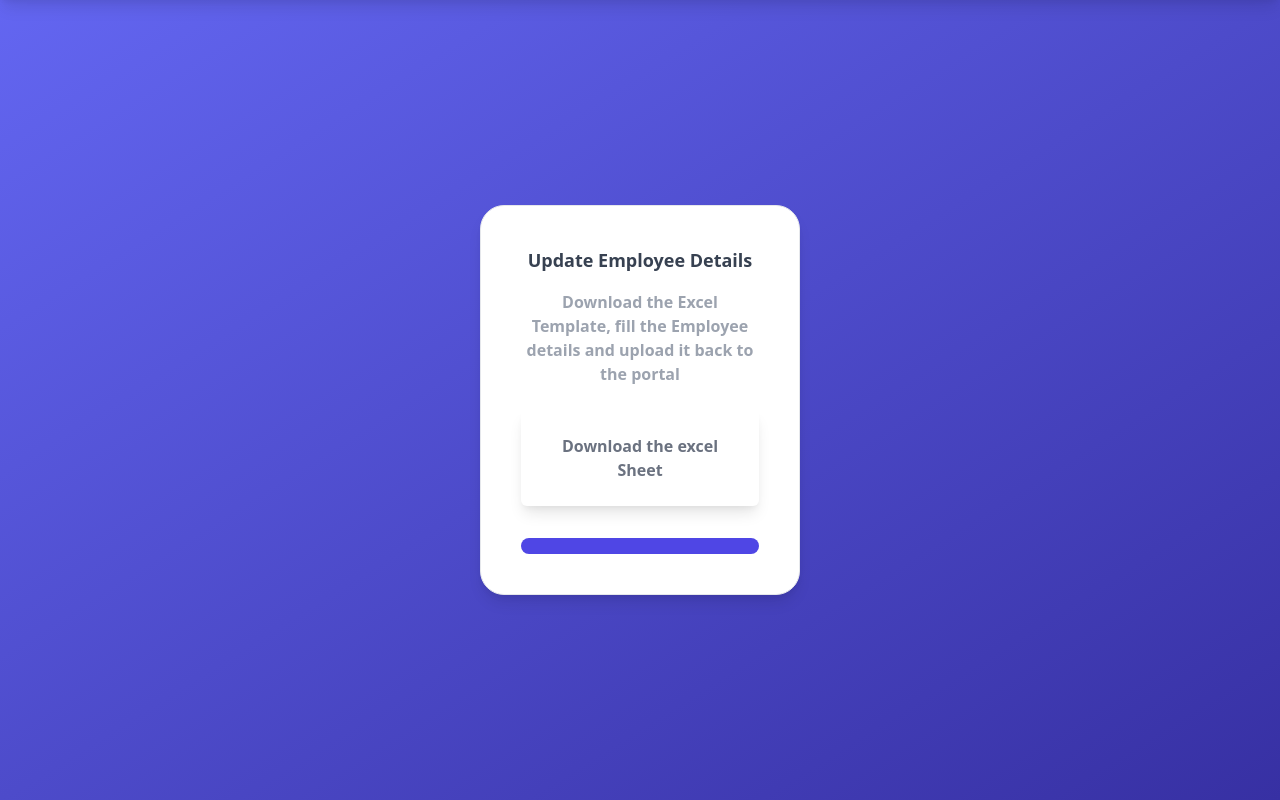
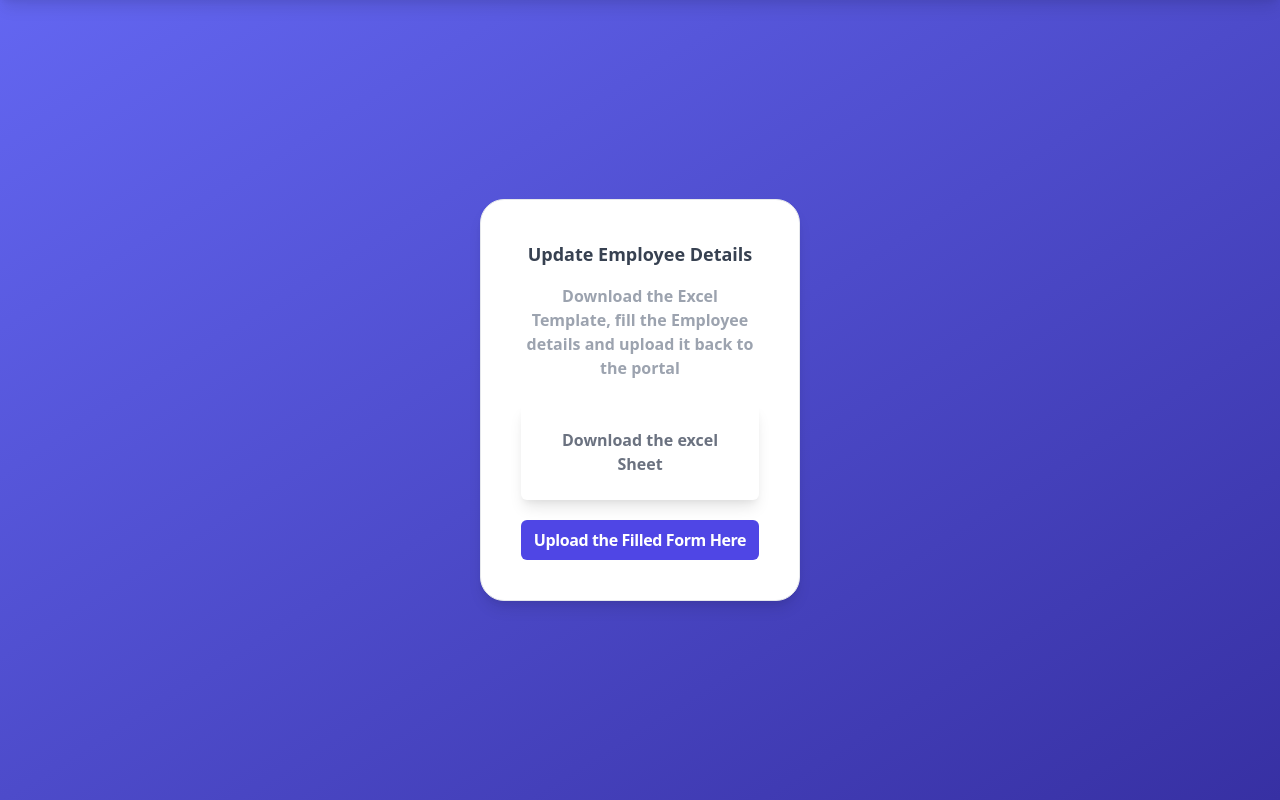
Before and after one commit to Flutech-cmr/Flask-Server, a Flask app: page /addemployee in a window 1280 px wide. Shown: the part 64-864 px from the top of the page. Run offline with Flask 2, Linux system fonts and the light colour scheme.

Commit message:
form is ready for employee onboarding

```diff
--- a/templates/addemployee.html
+++ b/templates/addemployee.html
@@ -23,11 +23,11 @@
             <p class="text-s text-gray-400 mt-4">Download the Excel Template, fill the Employee details and upload it back to the portal</p>
             <!-- rounded div with shadow -->
             <div>
-                <p class="mt-6 bg-white p-6 rounded-md text-gray-500 shadow-lg"><a href="/images/myw3schoolsimage.jpg" download>Download the excel Sheet</a></p>
+                <p class="mt-6 bg-white p-6 rounded-md text-gray-500 shadow-lg"><a href="/static/files/Employee Details.xlsx" download>Download the excel Sheet</a></p>
             </div>
             <form action="/add-project">
                 <button
-                    class="bg-indigo-600 px-8 py-2 mt-8 rounded-3xl text-gray-100 font-semibold uppercase tracking-wide w-full"></button>
+                    class="w-full mt-5 bg-indigo-600 text-white py-2 rounded-md font-semibold tracking-tight">Upload the Filled Form Here</button>
             </form>
         </div>
     </div>
```
Also changed, not shown: 1 other file.
